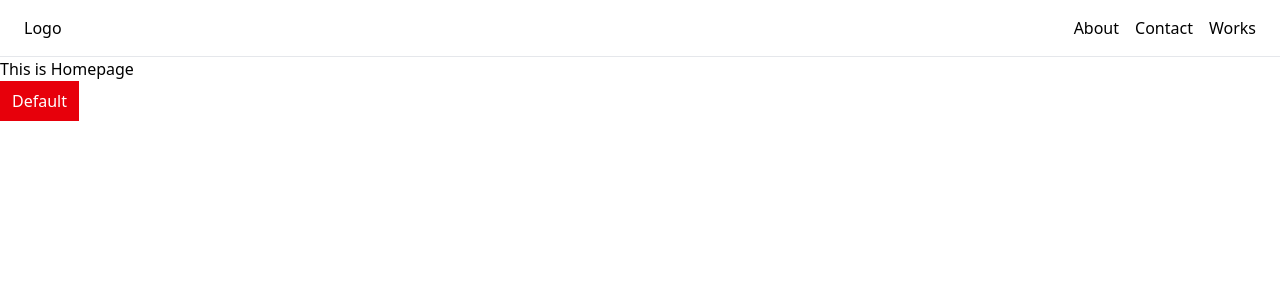
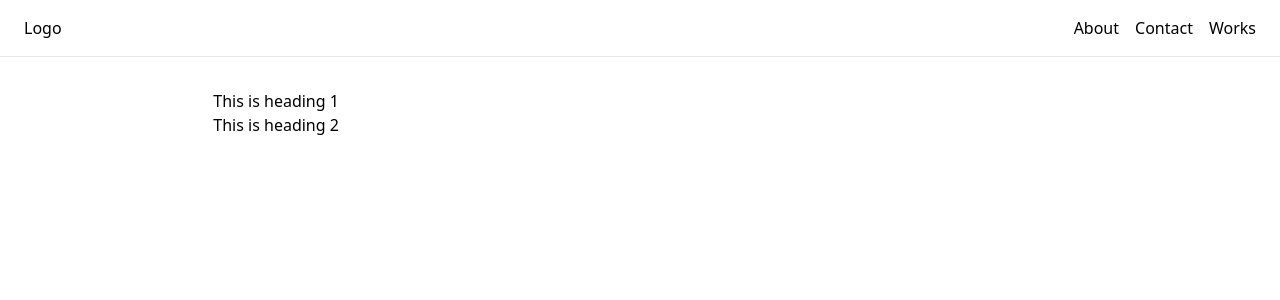
Before and after one commit to shresthasans/reactVite, a React (Vite) app: page / in a window 1280 px wide. Shown: the top 300 px of the page. Built offline with nearby package versions, Linux system fonts and the light colour scheme.

Commit message:
Content added from Layout component

```diff
--- /dev/null
+++ b/src/components/Layout.jsx
@@ -0,0 +1,16 @@
+import React from "react";
+import Nav from "./Nav";
+
+const Layout = (props) => {
+  const { children } = props;
+  return (
+    <>
+      <Nav />
+      <div className="flex justify-center pt-8">
+        <section className="w-4/6 m-auto">{children}</section>
+      </div>
+    </>
+  );
+};
+
+export default Layout;
--- a/src/pages/about/About.jsx
+++ b/src/pages/about/About.jsx
@@ -1,27 +1,30 @@
-import React, { useState } from 'react'
-import Button from '../../components/Button';
-import Nav from '../../components/Nav';
+import React, { useState } from "react";
+import Button from "../../components/Button";
+import Layout from "../../components/Layout";
 
 const About = () => {
   const [number, setNumber] = useState(10);
 
-  const numIncrease = ()=>{
-    setNumber(number + 1)
-  }
+  const numIncrease = () => {
+    setNumber(number + 1);
+  };
 
-  const numDecrease = ()=>{
-    if(number === 0) return
-    setNumber(number - 1)
-  }
+  const numDecrease = () => {
+    if (number === 0) return;
+    setNumber(number - 1);
+  };
 
   return (
-    <>
-      <Nav />
+    <Layout>
       <h1>{number}</h1>
-      <Button customClass={"bg-black text-white"} clickFunc={numIncrease} name="Increment ++" />
+      <Button
+        customClass={"bg-black text-white"}
+        clickFunc={numIncrease}
+        name="Increment ++"
+      />
       <Button clickFunc={numDecrease} name="Decrement --" />
-    </>
-  )
-}
+    </Layout>
+  );
+};
 
-export default About
+export default About;
--- a/src/pages/contact/Contact.jsx
+++ b/src/pages/contact/Contact.jsx
@@ -1,13 +1,16 @@
-import React from 'react'
-import Nav from '../../components/Nav'
+import React from "react";
+import Layout from "../../components/Layout";
 
 const Contact = () => {
   return (
-    <>
-    <Nav />
-    <h1>This is Contact</h1>
-  </>
-  )
-}
+    //   <>
+    //   <Nav />
+    //   <h1>This is Contact</h1>
+    // </>
+    <Layout>
+      <h1>This is Contact</h1>
+    </Layout>
+  );
+};
 
-export default Contact
+export default Contact;
--- a/src/pages/error/NotFound.jsx
+++ b/src/pages/error/NotFound.jsx
@@ -1,12 +1,16 @@
 import React from "react";
 import Nav from "../../components/Nav";
+import Layout from "../../components/Layout";
 
 const NotFound = () => {
   return (
-    <>
-    <Nav />
+    // <>
+    // <Nav />
+    //   <h1>This is Error page</h1>
+    // </>
+    <Layout>
       <h1>This is Error page</h1>
-    </>
+    </Layout>
   );
 };
 
--- a/src/pages/home/Home.jsx
+++ b/src/pages/home/Home.jsx
@@ -1,23 +1,27 @@
-import React from 'react'
-import Button from '../../components/Button'
-import Nav from '../../components/Nav'
+import React from "react";
+import Button from "../../components/Button";
+import Nav from "../../components/Nav";
+import Layout from "../../components/Layout";
 
 const Home = () => {
-
-  const sayHi = ()=>{
-    alert("Hello")
-  }
+  const sayHi = () => {
+    alert("Hello");
+  };
 
   return (
-    <div>
-      <>
-      <Nav />
-        <h1>This is Homepage</h1>
-        <Button title="This is a test button." clickFunc={sayHi} />
+    // <div>
+    //   <>
+    //   <Nav />
+    //     <h1>This is Homepage</h1>
+    //     <Button title="This is a test button." clickFunc={sayHi} />
 
-      </>
-    </div>
-  )
-}
+    //   </>
+    // </div>
+    <Layout>
+      <h1>This is heading 1</h1>
+      <h1>This is heading 2</h1>
+    </Layout>
+  );
+};
 
-export default Home
+export default Home;
```
